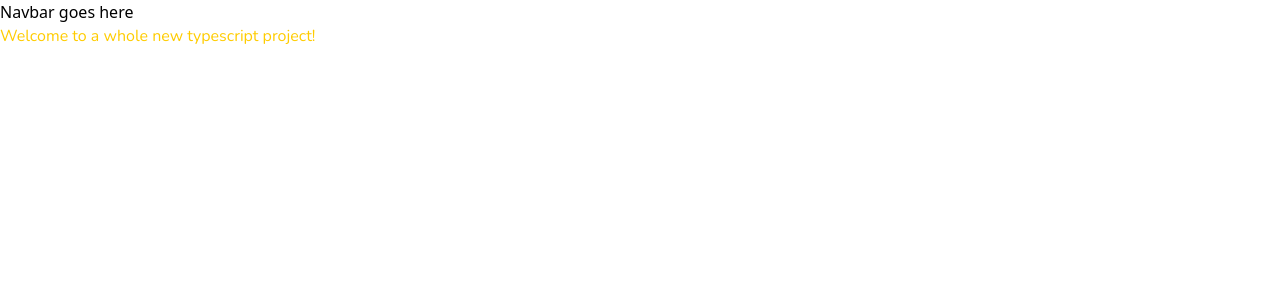
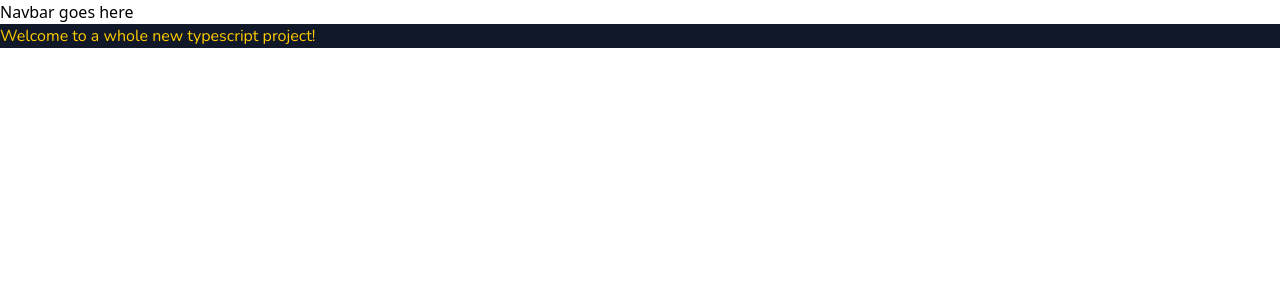
Before and after one commit to frailbongat/fortfolio, a Next.js app: page / in a window 1280 px wide. Shown: the top 300 px of the page. Built offline with nearby package versions, Linux system fonts and the light colour scheme.

Commit message:
♿️ Add text bg color

```diff
--- a/pages/index.tsx
+++ b/pages/index.tsx
@@ -1,6 +1,6 @@
 const Home = () => (
   <>
-    <p className='text-primary font-body'>
+    <p className='text-primary font-body bg-gray-900'>
       Welcome to a whole new typescript project!
     </p>
   </>
```
